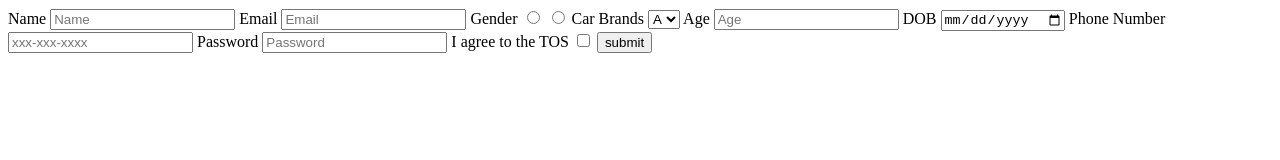
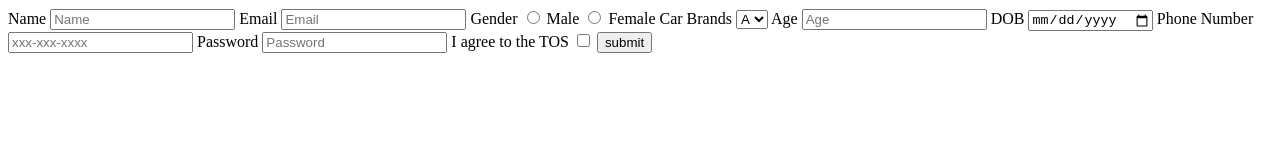
Before and after one commit to acciojob/signup-form-car-Ishan-Riyal, a website: page main.html in a window 1280 px wide. Drawn offline with Linux system fonts and the light colour scheme.

Commit message:
created a submission

```diff
--- a/main.html
+++ b/main.html
@@ -19,9 +19,11 @@
 		<label for='email'>Email</label>
 		<input type='email' required id='email' placeholder='Email'/>
 
-		<label for='gender'>Gender</label>
-		<input type='radio' required id='gender_m'/>
-		<input type='radio' required id='gender_f'/>
+		<label>Gender</label>
+		<input type='radio' required id='gender_m' name='gender' value='male'/>
+		<label for='gender_m'>Male</label>
+		<input type='radio' required id='gender_f' name='gender' value='female'/>
+		<label for='gender_f'>Female</label>
 
 		<label for='cars'>Car Brands</label>
 		<select id='cars'>
```
